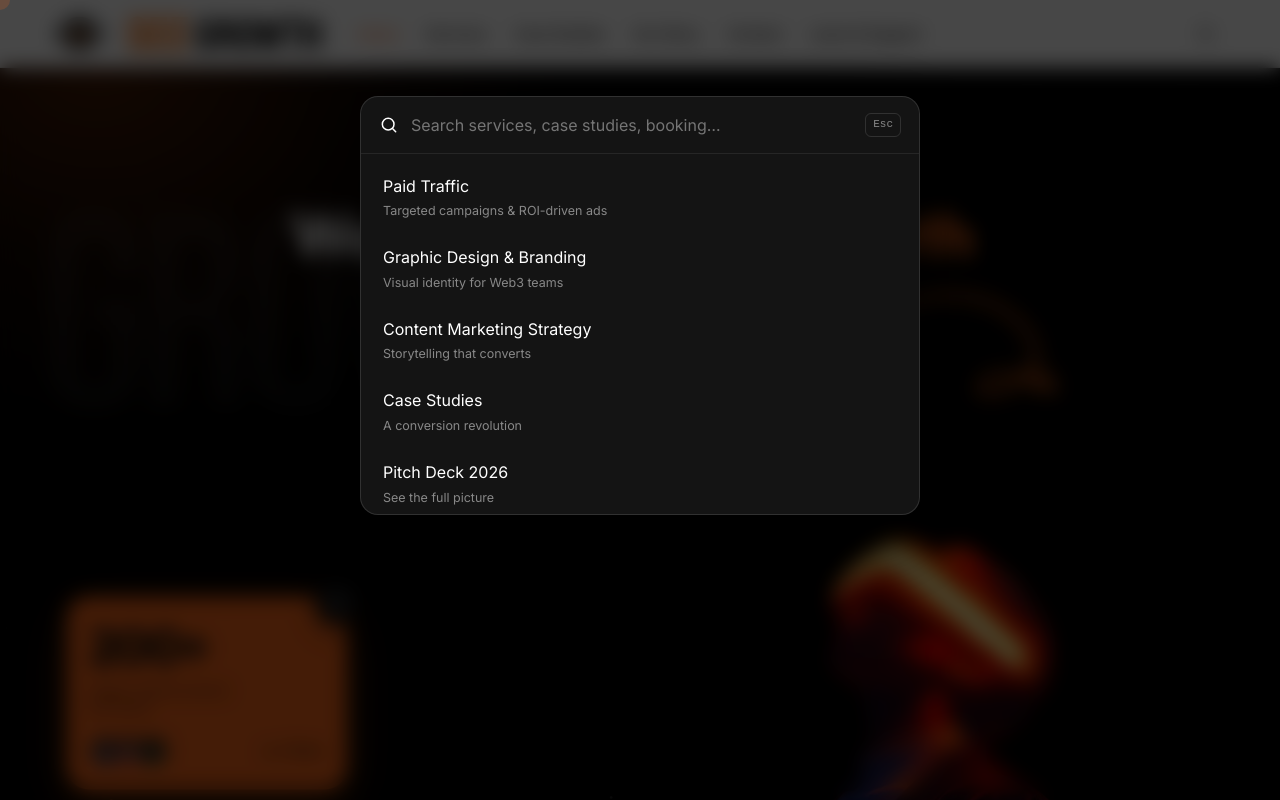
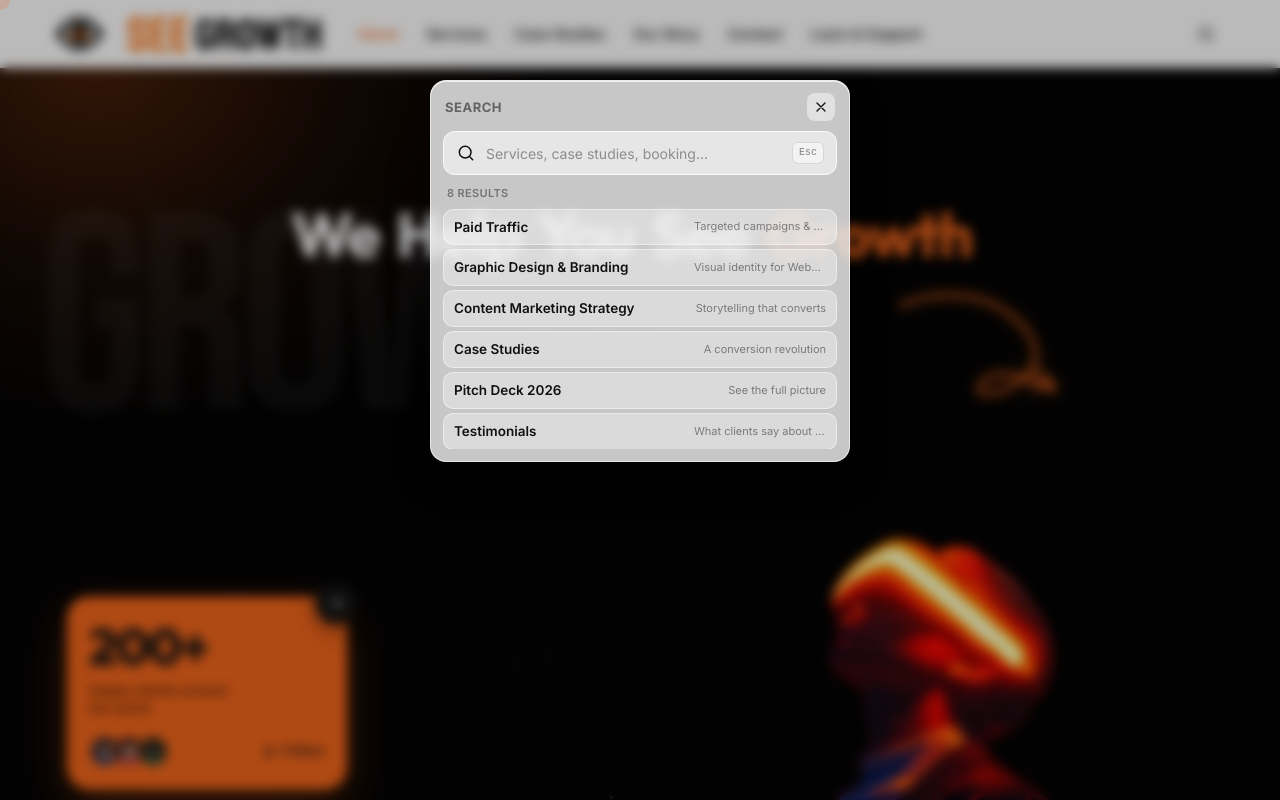
Before and after one commit to Esimuda/SeeGrowth, a React (Vite) app: page / in a window 1280 px wide. Both pictures are taken after a click on the button "Search the site". Shown: the top 800 px of the page. Built offline with nearby package versions, Linux system fonts and the light colour scheme.

Commit message:
Redesign search popup as a compact glassmorphism panel.
Tighter layout, frosted glass styling, result count header, and close control aligned with the white navbar.

```diff
--- a/src/Navbar.jsx
+++ b/src/Navbar.jsx
@@ -132,25 +132,39 @@ export default function Navbar() {
               role="dialog"
               aria-modal="true"
               aria-label="Search SeeGrowth"
-              initial={reduce ? false : { y: 24, opacity: 0, scale: 0.98 }}
+              initial={reduce ? false : { y: 16, opacity: 0, scale: 0.98 }}
               animate={{ y: 0, opacity: 1, scale: 1 }}
-              exit={{ y: 16, opacity: 0, scale: 0.98 }}
-              transition={{ duration: 0.32, ease: [0.22, 1, 0.36, 1] }}
+              exit={{ y: 12, opacity: 0, scale: 0.98 }}
+              transition={{ duration: 0.28, ease: [0.22, 1, 0.36, 1] }}
               onClick={(e) => e.stopPropagation()}
             >
+              <div className="search-panel-head">
+                <p className="search-panel-title">Search</p>
+                <button type="button" className="search-close" aria-label="Close search" onClick={closeAll}>
+                  <CloseIcon />
+                </button>
+              </div>
+
               <div className="search-input-wrap">
                 <SearchIcon />
                 <input
                   autoFocus
                   type="search"
-                  placeholder="Search services, case studies, booking…"
+                  placeholder="Services, case studies, booking…"
                   value={query}
                   onChange={(e) => setQuery(e.target.value)}
                 />
                 <kbd>Esc</kbd>
               </div>
+
+              <div className="search-results-wrap">
+                <p className="search-results-label">
+                  {results.length === 0 ? 'No results' : `${results.length} result${results.length === 1 ? '' : 's'}`}
+                </p>
                 <ul className="search-results">
-                {results.length === 0 && <li className="search-empty">No matches. Try “traffic” or “consult”.</li>}
+                  {results.length === 0 && (
+                    <li className="search-empty">Try “traffic”, “consult”, or “faq”.</li>
+                  )}
                   {results.map((item) => (
                     <li key={item.title}>
                       <a href={item.href} onClick={closeAll}>
@@ -160,11 +174,20 @@ export default function Navbar() {
                     </li>
                   ))}
                 </ul>
+              </div>
             </motion.div>
           </motion.div>
         )}
       </AnimatePresence>
     </>
+  );
+}
+
+function CloseIcon() {
+  return (
+    <svg width="16" height="16" viewBox="0 0 24 24" fill="none" aria-hidden="true">
+      <path d="M6 6l12 12M18 6L6 18" stroke="currentColor" strokeWidth="2" strokeLinecap="round" />
+    </svg>
   );
 }
 
--- a/src/hero.css
+++ b/src/hero.css
@@ -99,78 +99,172 @@
   position: fixed;
   inset: 0;
   z-index: 1200;
-  background: rgba(0, 0, 0, 0.72);
-  backdrop-filter: blur(10px);
+  background: rgba(10, 10, 10, 0.28);
+  backdrop-filter: blur(6px);
+  -webkit-backdrop-filter: blur(6px);
   display: flex;
   align-items: flex-start;
   justify-content: center;
-  padding: 12vh 20px 40px;
+  padding: calc(var(--nav-h) + 12px) 16px 24px;
 }
 
 .search-panel {
-  width: min(560px, 100%);
-  background: #141414;
-  border: 1px solid var(--border-light);
-  border-radius: 18px;
+  width: min(420px, 100%);
+  background: rgba(255, 255, 255, 0.78);
+  backdrop-filter: blur(22px) saturate(180%);
+  -webkit-backdrop-filter: blur(22px) saturate(180%);
+  border: 1px solid rgba(255, 255, 255, 0.62);
+  border-radius: 16px;
   overflow: hidden;
-  box-shadow: 0 24px 80px rgba(0, 0, 0, 0.55);
+  box-shadow:
+    0 18px 48px rgba(0, 0, 0, 0.14),
+    inset 0 1px 0 rgba(255, 255, 255, 0.75);
+}
+
+.search-panel-head {
+  display: flex;
+  align-items: center;
+  justify-content: space-between;
+  gap: 12px;
+  padding: 12px 14px 0;
+}
+
+.search-panel-title {
+  margin: 0;
+  font-size: 13px;
+  font-weight: 700;
+  letter-spacing: 0.04em;
+  text-transform: uppercase;
+  color: rgba(17, 17, 17, 0.55);
+}
+
+.search-close {
+  display: flex;
+  align-items: center;
+  justify-content: center;
+  width: 28px;
+  height: 28px;
+  border: 0;
+  border-radius: 8px;
+  background: rgba(255, 255, 255, 0.45);
+  color: #111;
+  cursor: pointer;
+  transition: background-color 0.2s ease, color 0.2s ease;
+}
+
+.search-close:hover {
+  background: rgba(242, 100, 25, 0.14);
+  color: var(--orange);
 }
 
 .search-input-wrap {
   display: flex;
   align-items: center;
-  gap: 12px;
-  padding: 16px 18px;
-  border-bottom: 1px solid var(--border);
-  color: var(--white);
+  gap: 10px;
+  margin: 10px 12px 0;
+  padding: 10px 12px;
+  border-radius: 12px;
+  background: rgba(255, 255, 255, 0.55);
+  border: 1px solid rgba(255, 255, 255, 0.7);
+  color: #111;
 }
 
 .search-input-wrap input {
   flex: 1;
+  min-width: 0;
   background: transparent;
   border: 0;
   outline: none;
-  color: var(--white);
-  font-size: 16px;
+  color: #111;
+  font-size: 14px;
   font-family: var(--font-main);
 }
 
+.search-input-wrap input::placeholder {
+  color: rgba(17, 17, 17, 0.42);
+}
+
 .search-input-wrap kbd {
+  flex-shrink: 0;
+  font-size: 10px;
+  color: rgba(17, 17, 17, 0.5);
+  border: 1px solid rgba(17, 17, 17, 0.12);
+  border-radius: 6px;
+  padding: 2px 6px;
+  background: rgba(255, 255, 255, 0.5);
+}
+
+.search-results-wrap {
+  padding: 10px 12px 12px;
+}
+
+.search-results-label {
+  margin: 0 0 6px;
+  padding: 0 4px;
   font-size: 11px;
-  color: var(--gray);
-  border: 1px solid var(--border-light);
-  border-radius: 6px;
-  padding: 2px 7px;
+  font-weight: 600;
+  letter-spacing: 0.03em;
+  text-transform: uppercase;
+  color: rgba(17, 17, 17, 0.45);
 }
 
 .search-results {
-  max-height: 360px;
+  max-height: 240px;
   overflow: auto;
-  padding: 8px;
+  margin: 0;
+  padding: 0;
+  list-style: none;
+  display: flex;
+  flex-direction: column;
+  gap: 4px;
 }
 
 .search-results a {
-  display: flex;
-  flex-direction: column;
-  gap: 2px;
-  padding: 12px 14px;
+  display: grid;
+  grid-template-columns: minmax(0, 1fr) auto;
+  align-items: center;
+  gap: 8px 12px;
+  padding: 9px 10px;
   border-radius: 10px;
-  color: var(--white);
+  color: #111;
+  background: rgba(255, 255, 255, 0.35);
+  border: 1px solid rgba(255, 255, 255, 0.45);
+  transition: background-color 0.2s ease, border-color 0.2s ease, color 0.2s ease;
+}
+
+.search-results a span {
+  font-size: 13.5px;
+  font-weight: 600;
+  line-height: 1.25;
 }
 
 .search-results a:hover {
   background: rgba(242, 100, 25, 0.12);
+  border-color: rgba(242, 100, 25, 0.22);
+  color: var(--orange);
 }
 
 .search-results small {
-  color: var(--gray);
-  font-size: 12.5px;
+  color: rgba(17, 17, 17, 0.48);
+  font-size: 11px;
+  line-height: 1.2;
+  text-align: right;
+  white-space: nowrap;
+  overflow: hidden;
+  text-overflow: ellipsis;
+  max-width: 132px;
+}
+
+.search-results a:hover small {
+  color: rgba(242, 100, 25, 0.75);
 }
 
 .search-empty {
-  padding: 18px 14px;
-  color: var(--gray);
-  font-size: 14px;
+  padding: 12px 10px;
+  color: rgba(17, 17, 17, 0.5);
+  font-size: 13px;
+  text-align: center;
+  list-style: none;
 }
 
 /* ---- Hero canvas: 1440 × 900 language ---- */
```
Lines whose indentation alone changed are shown as unchanged.
